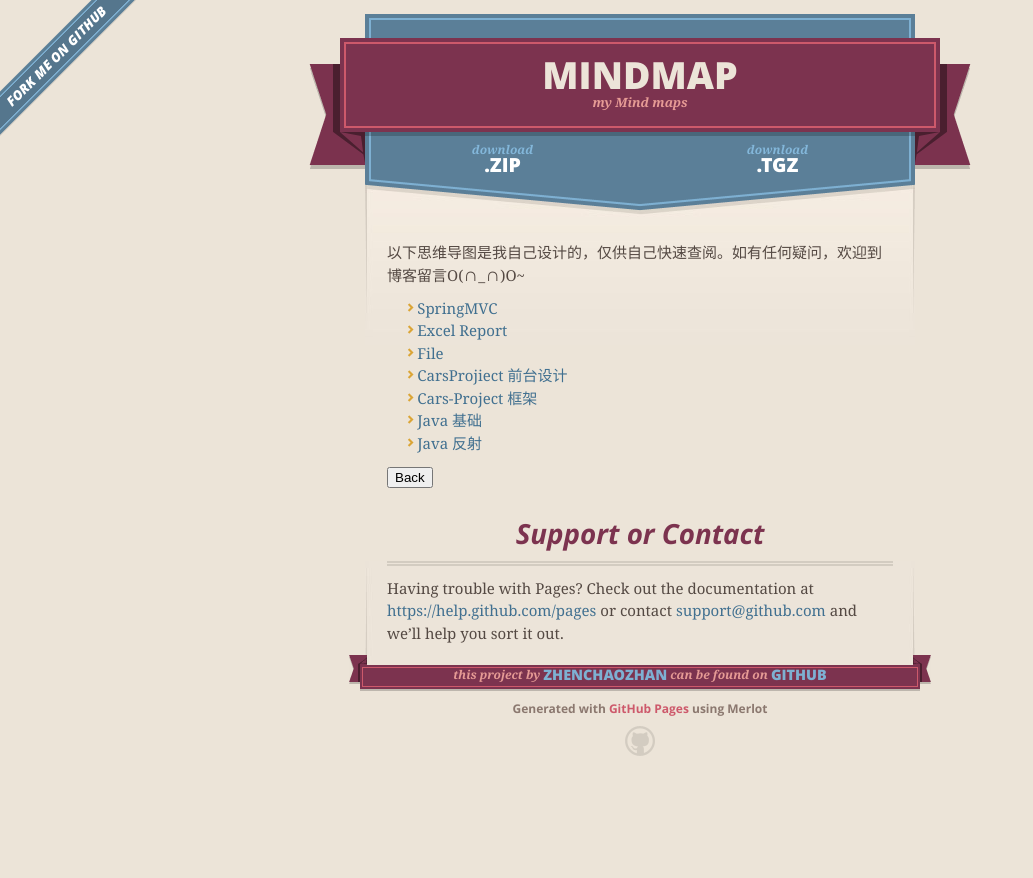
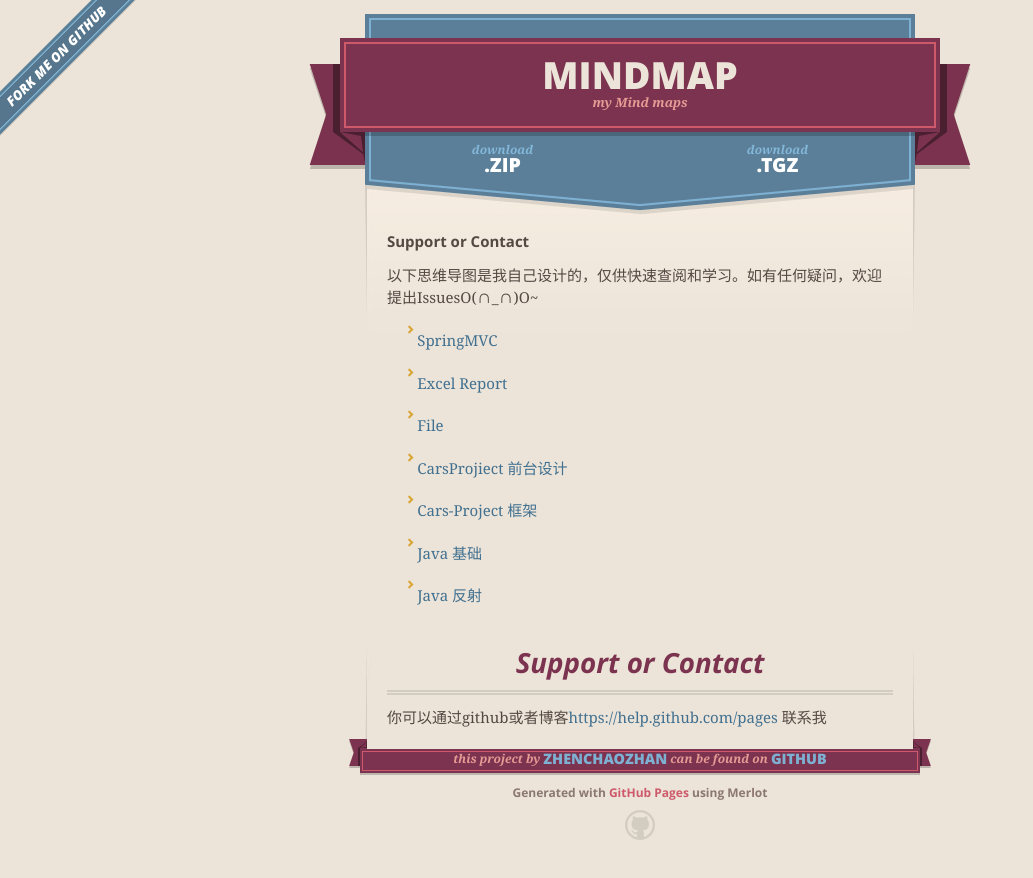
Before and after one commit to lincar/Mindmap, a plain HTML site: page index.html in a window 1280 px wide. Shown: the whole page, without its empty margins (0-1033 px from the left). Before the commit the page ends 800 px from the top, so only its background shows below. Drawn offline with nearby package versions, Linux system fonts and the light colour scheme.

Commit message:
changed css

```diff
--- a/index.html
+++ b/index.html
@@ -48,8 +48,11 @@
       <section id="main_content">
 
 		  <div>
+			  <h3>
+			  <a id="support-or-contact" class="anchor" href="#support-or-contact" aria-hidden="true"><span class="octicon octicon-link"></span></a>Support or Contact
+			  </h3>
 		  <p>
-			  以下思维导图是我自己设计的，仅供自己快速查阅。如有任何疑问，欢迎到博客留言O(∩_∩)O~
+			  以下思维导图是我自己设计的，仅供快速查阅和学习。如有任何疑问，欢迎提出IssuesO(∩_∩)O~
 		  </p>
 		  <ul>
 			  <li><a href="./Java/SpringMVC/export.html"><b>SpringMVC</b></a></li>
@@ -62,12 +65,11 @@
 		  </ul>
 		  </div>
 
-		  <p class="back"><input class="blue" type="button" value="Back" onclick="location='http://rsu.pw/'" /></p>
 
 <h3>
 <a id="support-or-contact" class="anchor" href="#support-or-contact" aria-hidden="true"><span class="octicon octicon-link"></span></a>Support or Contact</h3>
 
-<p>Having trouble with Pages? Check out the documentation at <a href="https://help.github.com/pages">https://help.github.com/pages</a> or contact <a href="mailto:support@github.com">support@github.com</a> and we’ll help you sort it out.</p>
+<p>你可以通过github或者博客<a href="https://help.github.com/pages">https://help.github.com/pages</a> 联系我</p>
       </section>
 
       <footer>
--- a/stylesheets/screen.css
+++ b/stylesheets/screen.css
@@ -411,7 +411,8 @@ ul {
 }
 
 ul li {
-  padding-left: 10px;
+
+  padding:10px 0px 10px 10px;
   background: transparent url(../images/chevron.png) left 6px no-repeat;
 }
 
```
